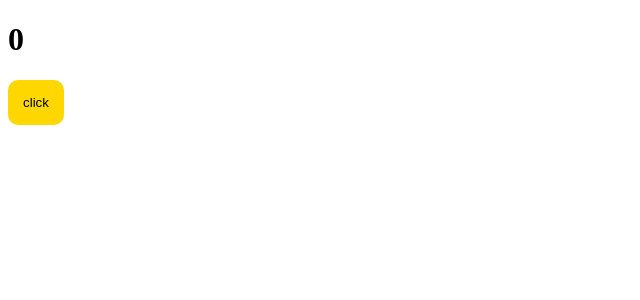
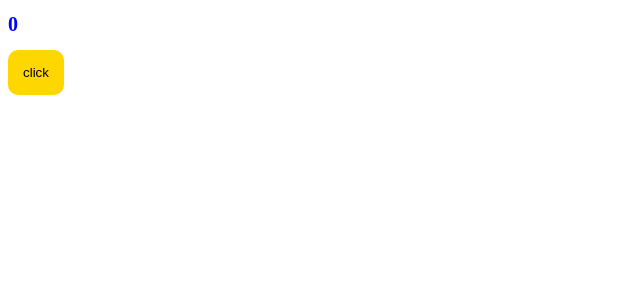
Before and after one commit to Ruslansabitov312/31github, a React app in the folder webpack/: page / in a window 1280 px wide. Shown: the top 300 px of the page, without its empty margins (0-640 px from the left). Built offline with nearby package versions, Linux system fonts and the light colour scheme.

Commit message:
Style isolation & add css modules

```diff
--- a/webpack/src/components/App.scss
+++ b/webpack/src/components/App.module.scss
@@ -1,7 +1,12 @@
-button {
+.Button {
     background: gold;
     padding: 10px;
     border: none;
     border-radius: 10px;
     padding: 15px;
 }
+
+.Value {
+    font-size: 20px;
+    color: blue;
+}
--- a/webpack/src/components/App.tsx
+++ b/webpack/src/components/App.tsx
@@ -1,5 +1,5 @@
 import {useState} from 'react';
-import './App.scss'
+import cls from './App.module.scss'
 
 export const App = () => {
     const [count, setCount] = useState(0);
@@ -7,8 +7,8 @@ export const App = () => {
     const increment = () => setCount(prev => prev + 1);
     return (
         <div>
-            <h1>{count}</h1>
-            <button onClick={increment}>click</button>
+            <h1 className={cls.Value}>{count}</h1>
+            <button className={cls.Button} onClick={increment}>click</button>
         </div>
     );
 };
```
Also changed, not shown: webpack/src/global.d.ts (added, +7 -0 lines), 1 other file (tests, documents, lock files or other folders).
